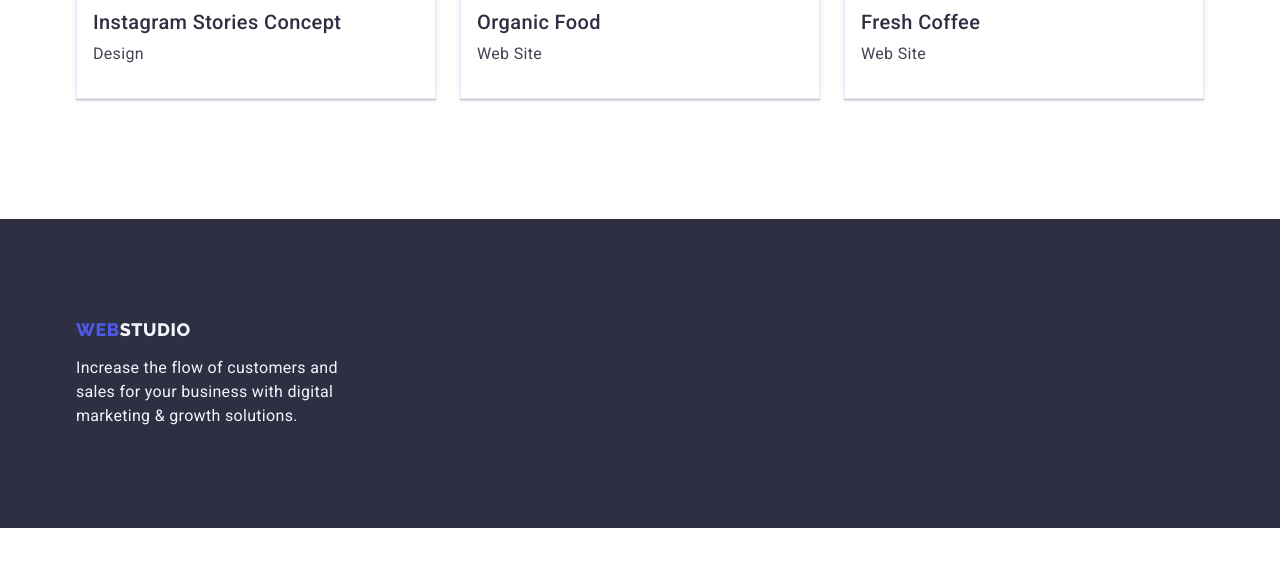
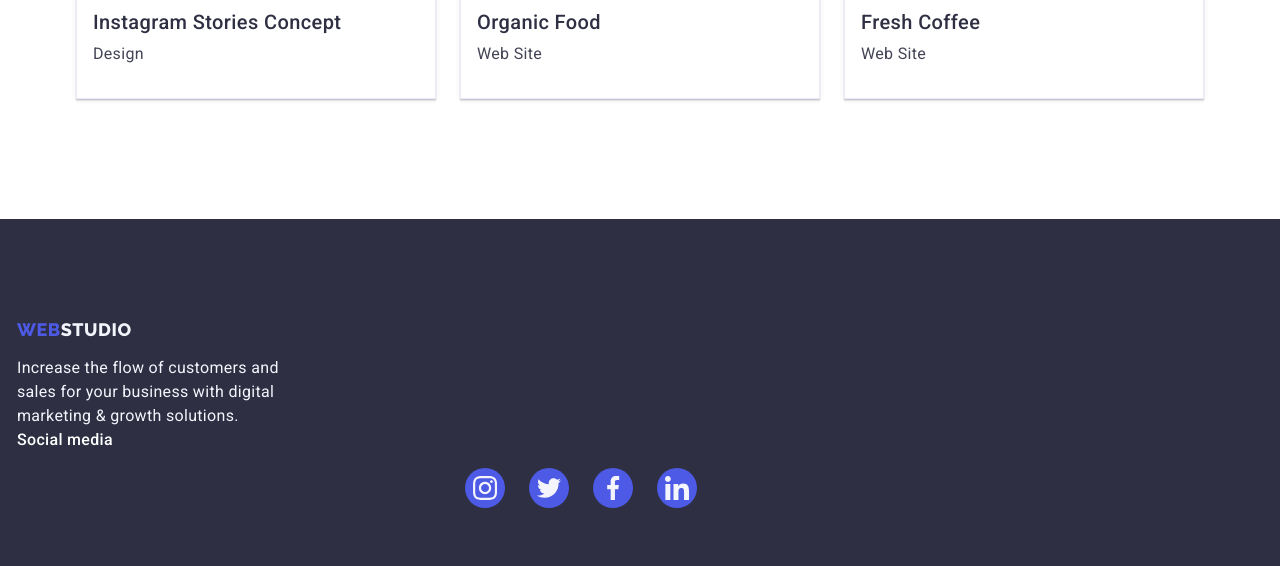
Before and after one commit to Romchik2005/goit-markup-hw-04, a plain HTML site: page portfolio.html in a window 1280 px wide. Shown: the part 1551-2117 px from the top of the page. Before the commit the page ends 2079 px from the top, so only its background shows below. Drawn offline with nearby package versions, Linux system fonts and the light colour scheme.

Commit message:
Update portfolio.html

```diff
--- a/portfolio.html
+++ b/portfolio.html
@@ -151,13 +151,45 @@
  </section>
 </main>
 <footer class="footer">
-  <div class="container">
-    <a href="./index.html" target="_blank" class="logo link footer-link">
-      WEB<span class="logo-studio-dark">Studio</span>
+  <div class="container footer-div">
+   <a href="./index.html" target="_blank" class="logo link footer-link">
+    WEB<span class="logo-studio-dark">Studio</span>
+   </a>
+   <p class="footer-paragraph">Increase the flow of customers and sales for your business with digital marketing & growth solutions.</p>
+   <div>
+    <p class="social-media">Social media</p>
+    <ul class="icons-ourteam">
+      <li class="icon-list-item">
+        <a class="icon-list-item-link">
+          <svg width="24" height="24" class="icon-section">
+            <use href="./images/icons.svg#icon-instagram-2"></use>
+          </svg>
+        </a>
+    </li>
+    <li class="icon-list-item">
+      <a class="icon-list-item-link">
+        <svg width="24" height="24" class="icon-section">
+          <use href="./images/icons.svg#icon-twitter-1"></use>
+        </svg>
+      </a>
+  </li>
+  <li class="icon-list-item">
+    <a class="icon-list-item-link">
+      <svg width="24" height="24" class="icon-section">
+        <use href="./images/icons.svg#icon-facebook-1"></use>
+      </svg>
     </a>
-    <p class="footer-paragraph">Increase the flow of customers and sales for your business with digital marketing &
-      growth solutions.</p>
-  </div>
+</li>
+<li class="icon-list-item">
+  <a class="icon-list-item-link">
+    <svg width="24" height="24" class="icon-section">
+      <use href="./images/icons.svg#icon-linkedin-1"></use>
+    </svg>
+  </a>
+</li>
+    </ul>
+   </div>
+</div>
 </footer>
 </body>
 </html>
```
